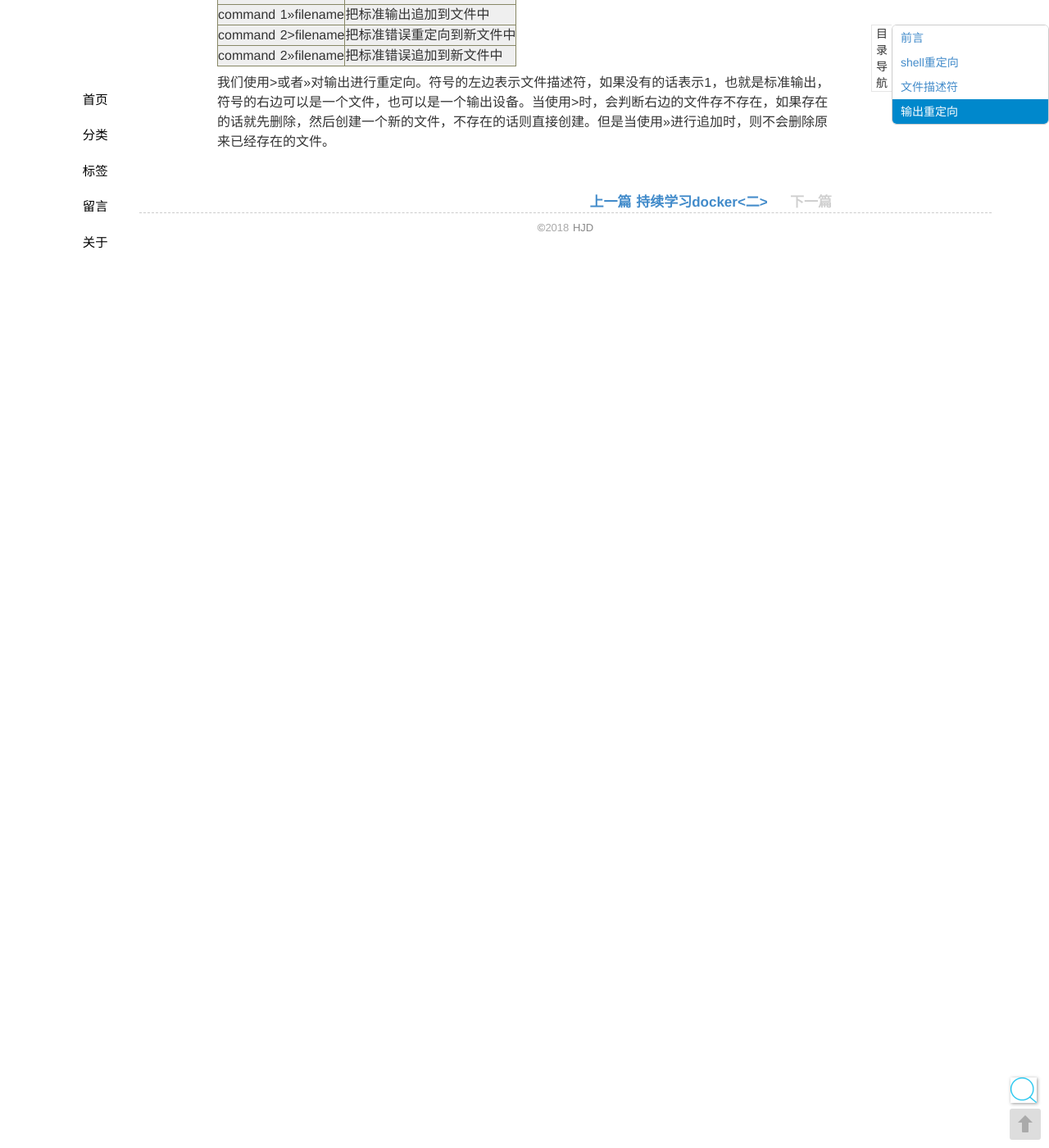
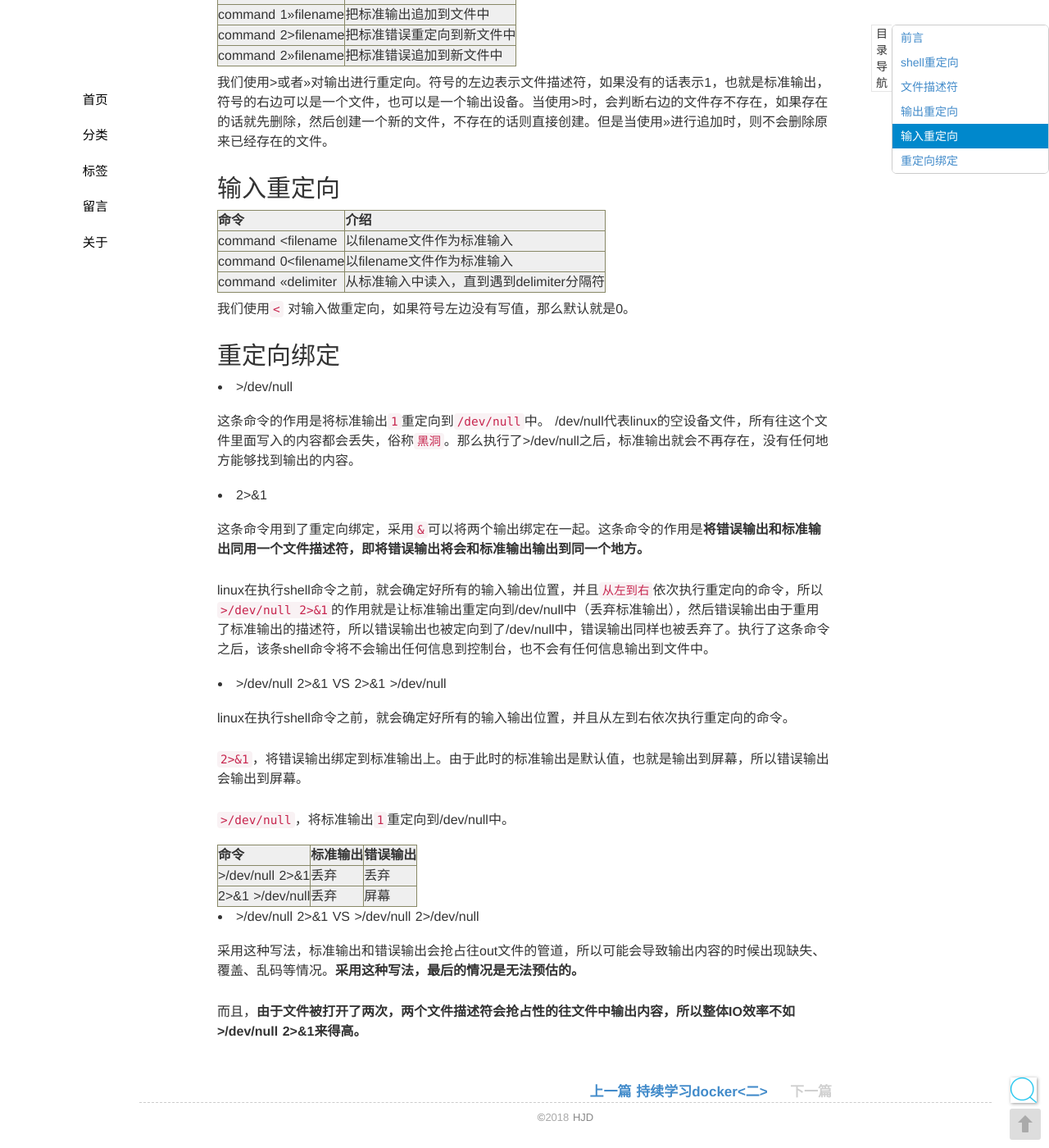
Before and after one commit to seekplum/seekplum.github.io, a Jekyll site: the page built from _posts/2018-08-28-dev-null-stdout.md, in a window 1280 px wide and 1400 px high, scrolled down 1051 px. Shown: the whole window at 82% size. Built offline with Jekyll 4.4.1, drawn with Linux system fonts in a browser that asks for light colours; comment, search, counter and statistics services are not loaded.

Commit message:
输入重定向

```diff
--- a/_posts/2018-08-28-dev-null-stdout.md
+++ b/_posts/2018-08-28-dev-null-stdout.md
@@ -39,3 +39,43 @@ shell脚本也一样，但是我们一般在使用shell命令的时候，更多
 |command 2>>filename|把标准错误追加到新文件中|
 
 我们使用>或者>>对输出进行重定向。符号的左边表示文件描述符，如果没有的话表示1，也就是标准输出，符号的右边可以是一个文件，也可以是一个输出设备。当使用>时，会判断右边的文件存不存在，如果存在的话就先删除，然后创建一个新的文件，不存在的话则直接创建。但是当使用>>进行追加时，则不会删除原来已经存在的文件。
+
+## 输入重定向
+
+|命令|介绍|
+|:---|:---|
+|command <filename|以filename文件作为标准输入|
+|command 0<filename|以filename文件作为标准输入|
+|command <<delimiter|从标准输入中读入，直到遇到delimiter分隔符|
+
+我们使用`<` 对输入做重定向，如果符号左边没有写值，那么默认就是0。
+
+## 重定向绑定
+* \>/dev/null
+
+这条命令的作用是将标准输出`1`重定向到`/dev/null`中。 /dev/null代表linux的空设备文件，所有往这个文件里面写入的内容都会丢失，俗称`黑洞`。那么执行了>/dev/null之后，标准输出就会不再存在，没有任何地方能够找到输出的内容。
+
+* 2>&1
+
+这条命令用到了重定向绑定，采用`&`可以将两个输出绑定在一起。这条命令的作用是**将错误输出和标准输出同用一个文件描述符，即将错误输出将会和标准输出输出到同一个地方。**
+
+linux在执行shell命令之前，就会确定好所有的输入输出位置，并且`从左到右`依次执行重定向的命令，所以`>/dev/null 2>&1`的作用就是让标准输出重定向到/dev/null中（丢弃标准输出），然后错误输出由于重用了标准输出的描述符，所以错误输出也被定向到了/dev/null中，错误输出同样也被丢弃了。执行了这条命令之后，该条shell命令将不会输出任何信息到控制台，也不会有任何信息输出到文件中。
+
+* \>/dev/null 2>&1 VS 2>&1 >/dev/null
+
+linux在执行shell命令之前，就会确定好所有的输入输出位置，并且从左到右依次执行重定向的命令。
+
+`2>&1`，将错误输出绑定到标准输出上。由于此时的标准输出是默认值，也就是输出到屏幕，所以错误输出会输出到屏幕。
+
+`>/dev/null`，将标准输出`1`重定向到/dev/null中。
+
+|命令|标准输出|错误输出|
+|:---|:---|:---|
+|>/dev/null 2>&1|丢弃|丢弃|
+|2>&1 >/dev/null|丢弃|屏幕|
+
+* \>/dev/null 2>&1 VS >/dev/null 2>/dev/null
+
+采用这种写法，标准输出和错误输出会抢占往out文件的管道，所以可能会导致输出内容的时候出现缺失、覆盖、乱码等情况。**采用这种写法，最后的情况是无法预估的。**
+
+而且，**由于文件被打开了两次，两个文件描述符会抢占性的往文件中输出内容，所以整体IO效率不如>/dev/null 2>&1来得高。**
```
